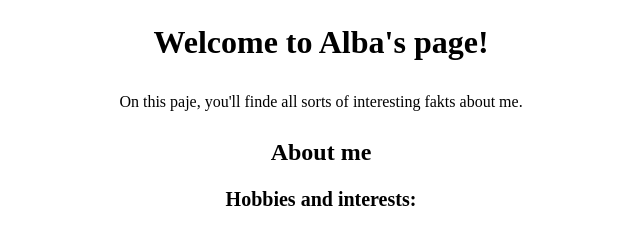
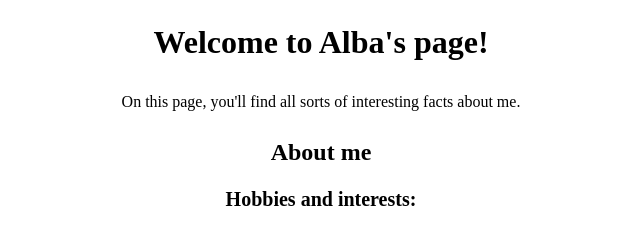
Before and after one commit to albamarquezj/git-fundamentals-lab, a plain HTML site: page index.html in a window 1280 px wide. Shown: the top 234 px of the page, 319-959 px from the left. Drawn offline with Linux system fonts and the light colour scheme.

Commit message:
Fixed typos

```diff
--- a/index.html
+++ b/index.html
@@ -9,7 +9,7 @@
 
   <body>
     <h1>Welcome to Alba's page!</h1>
-    <p>On this paje, you'll finde all sorts of interesting fakts about me.</p>
+    <p>On this page, you'll find all sorts of interesting facts about me.</p>
 
     <h2>About me</h2>
 
```
